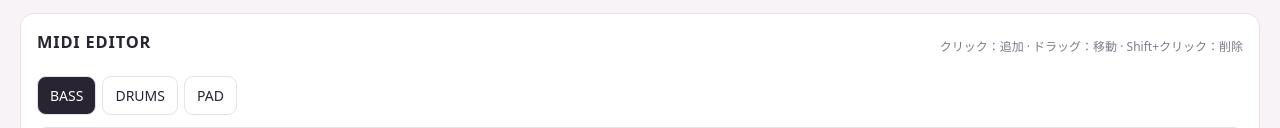
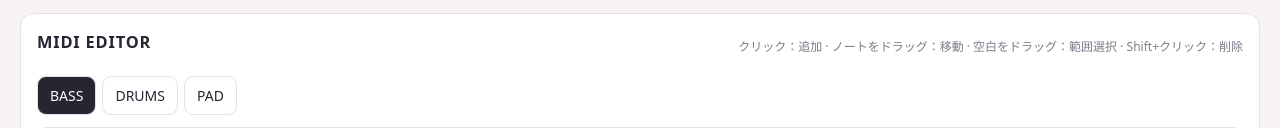
Before and after one commit to Sachitama2001/MusicTheory, a plain HTML site: page index.html in a window 1280 px wide. Shown: the part 626-754 px from the top of the page. Drawn offline with Linux system fonts and the light colour scheme.

Commit message:
Clarify piano roll range selection gestures

```diff
--- a/index.html
+++ b/index.html
@@ -9,7 +9,7 @@
 <div class="field"><label>KEY</label><select id="key"></select></div><div class="field"><label>SCALE</label><select id="scale"><option value="major">Major</option><option value="naturalMinor">Natural minor</option><option value="harmonicMinor">Harmonic minor</option><option value="dorian">Dorian</option><option value="mixolydian">Mixolydian</option><option value="lydian">Lydian</option><option value="phrygian">Phrygian</option><option value="minorPentatonic">Minor pentatonic</option><option value="majorPentatonic">Major pentatonic</option></select></div><div class="field"><label>BPM</label><input id="bpm" type="number" min="40" max="240" value="140"></div><div class="field"><label>METER</label><select id="meter"><option value="4">4/4</option><option value="3">3/4</option><option value="5">5/4</option><option value="7">7/8</option></select></div><div class="field"><label>BARS</label><select id="bars"><option>4</option><option>8</option><option selected>16</option></select></div><div class="field"><label>PROGRESSION (DEGREES)</label><input id="degrees" value="I V vi IV" style="min-width:210px"></div><button class="primary" id="generate">Generate draft</button></div><div class="hint" style="margin-top:9px">度数を入力（例：I V vi IV）。小節数に合わせて循環します。</div></section>
 <div class="topgrid"><section class="panel"><h3 class="sectiontitle">CIRCLE OF FIFTHS · DEGREES</h3><svg class="wheel" viewBox="0 0 240 240" id="wheel"></svg><div class="note">外周の度数をクリックすると進行欄に追加します。</div></section>
 <section class="panel"><div class="row spread"><h3 class="sectiontitle">PROGRESSION</h3><span id="keyLabel" class="tag">C · Major</span></div><div id="progression" class="progression"></div><div class="row" style="margin-top:14px"><button id="play" class="primary">▶ Play</button><button id="stop">■ Stop</button><button id="export" class="primary">Export MIDI</button><label class="actions"><span class="tag">Import MIDI</span><input type="file" id="midiFile" accept=".mid,.midi" style="max-width:190px"></label></div><p class="hint">簡易音源でプレビューします。制作スケッチ用です。</p></section></div>
-<section class="panel"><div class="row spread"><h3 class="sectiontitle">MIDI EDITOR</h3><span class="hint">クリック：追加 · ドラッグ：移動 · Shift+クリック：削除</span></div><div class="tracktabs" id="tabs"><button data-track="bass" class="active">BASS</button><button data-track="drums">DRUMS</button><button data-track="pad">PAD</button></div><div class="canvaswrap"><canvas id="roll" width="1200" height="310"></canvas></div><div class="row spread" style="margin-top:10px"><span class="hint" id="trackHint">Bass: monophonic single notes</span><div class="actions"><button id="clearTrack">Clear track</button><button id="deleteSelected">Delete selected</button></div></div></section>
+<section class="panel"><div class="row spread"><h3 class="sectiontitle">MIDI EDITOR</h3><span class="hint">クリック：追加 · ノートをドラッグ：移動 · 空白をドラッグ：範囲選択 · Shift+クリック：削除</span></div><div class="tracktabs" id="tabs"><button data-track="bass" class="active">BASS</button><button data-track="drums">DRUMS</button><button data-track="pad">PAD</button></div><div class="canvaswrap"><canvas id="roll" width="1200" height="310"></canvas></div><div class="row spread" style="margin-top:10px"><span class="hint" id="trackHint">Bass: monophonic single notes</span><div class="actions"><button id="clearTrack">Clear track</button><button id="deleteSelected">Delete selected</button></div></div></section>
 <div class="two"><section class="panel"><h3 class="sectiontitle">AI ARRANGEMENT ASSISTANT</h3><p class="hint">要望を入力すると、ローカル知識ベースを含むChatGPT用の依頼文を作ります。APIキー不要。</p><textarea id="request" placeholder="例：ドロップをRiddim風にしたい。音程は変えず、ベースに休符とシンコペーションを加えて。"></textarea><div class="actions" style="margin-top:8px"><button class="primary" id="buildBrief">Build ChatGPT brief</button><button id="rhythm">Try Riddim flow</button></div><textarea id="brief" placeholder="ChatGPT用指示書…" style="margin-top:10px"></textarea></section>
 <section class="panel"><h3 class="sectiontitle">IMPORT AI JSON</h3><p class="hint">ChatGPTにMIDIノートJSONを返させ、貼り付けて反映します。</p><textarea id="aiJson" placeholder='{"tracks":[{"name":"Bass","notes":[{"pitch":36,"start":0,"duration":1,"velocity":0.8}]}]}'></textarea><button id="applyJson" class="primary" style="margin-top:8px">Apply AI JSON</button></section></div>
 <section class="panel"><div class="row spread"><h3 class="sectiontitle">KNOWLEDGE BASE</h3><span class="tag">local JSON · source-aware</span></div><div class="kb" id="knowledge"></div></section><div class="status" id="status">Ready. Your work stays in this browser until exported.</div>
```
